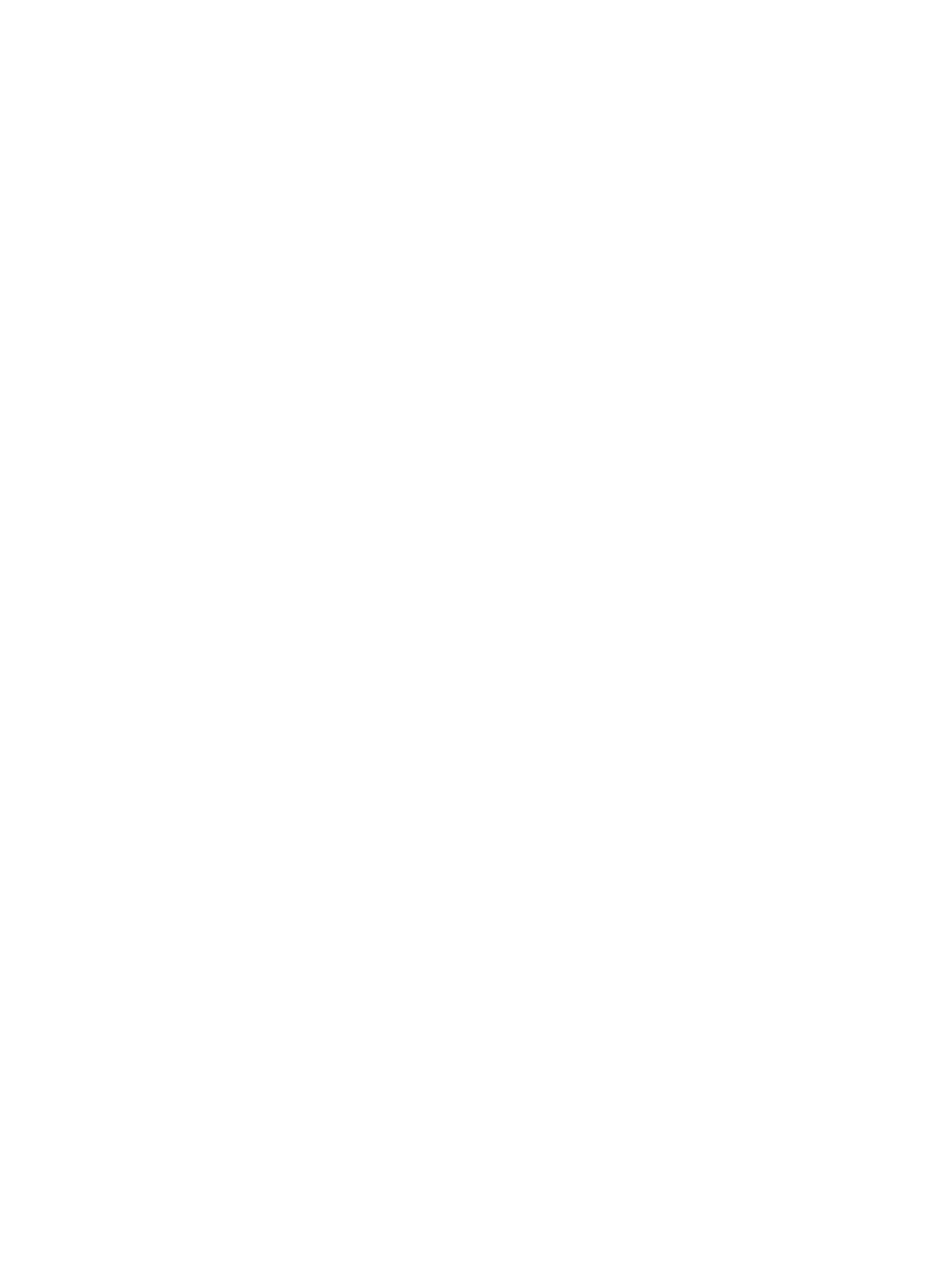
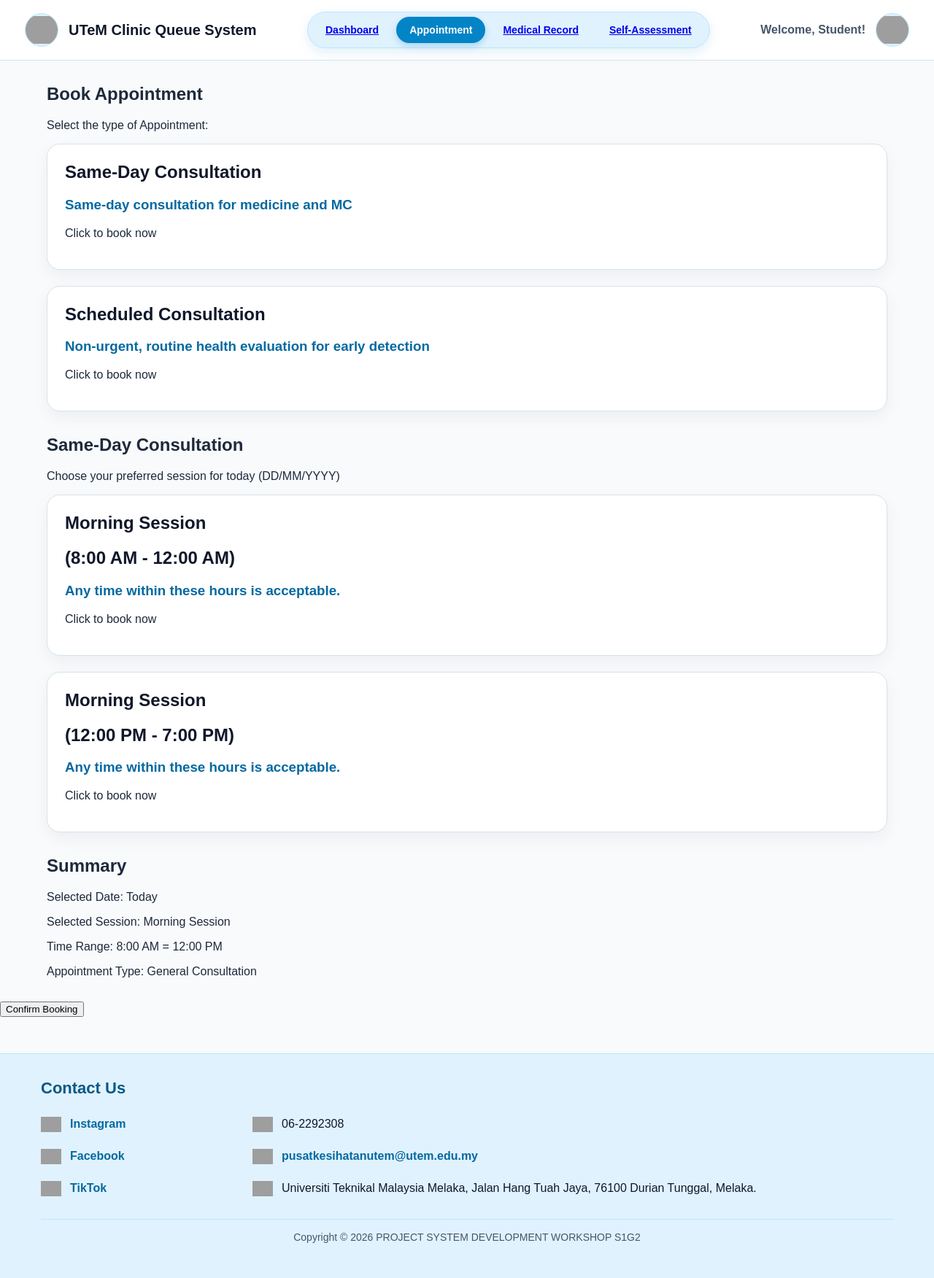
Before and after one commit to aufakamal/UTeM-Clinic-Queue-System, a PHP site: page /bookAppointment.html in a window 1280 px wide. Before the commit the page is empty. Shown: the whole page at 73% size. Before the commit the page ends 800 px from the top, so only its background shows below. Run offline with PHP 8.4, Linux system fonts and the light colour scheme; grey boxes are pictures that could not be loaded.

Commit message:
feat: set up project structure with initial patient HTML and CSS

```diff
--- a/patient/bookAppointment.html
+++ b/patient/bookAppointment.html
@@ -0,0 +1,134 @@
+<!DOCTYPE html>
+<html lang="en">
+<head>
+    <meta charset="UTF-8">
+    <meta name="viewport" content="width=device-width, initial-scale=1.0">
+    <link rel="stylesheet" href="style.css">
+    <title>UTeM Clinic Queue System</title>
+</head>
+
+<body>
+
+    <div id="header">
+        <div id="leftSection">
+            <button class="iconBtn">
+                <img class="icon" src="../images/backIconDark.png">
+            </button>
+
+            <h1>UTeM Clinic Queue System</h1>
+        </div>
+
+        <nav>
+            <ul>
+                <li><a href="dashboard.html">Dashboard</a></li>
+                <li class="dropdown active">
+                    Appointment
+                    <ul class="submenu">
+                        <li><a href="bookAppointment.html">Book Appointment</a></li>
+                        <li><a href="appointmentRecord.html">Appointment Record</a></li>
+                    </ul>
+                </li>
+                <li><a href="medicalRecord.html">Medical Record</a></li>
+                <li><a href="selfAssessment.html">Self-Assessment</a></li>
+            </ul>
+        </nav>
+
+        <div id="rightSection">
+            <h1>Welcome, Student!</h1>
+
+            <button class="iconBtn">
+                <img class="icon" id="profileIcon" src="../images/profileIconDark.png">
+            </button>
+        </div>
+    </div>
+
+    <section>
+        <h2>Book Appointment</h2>
+        <p>Select the type of Appointment:</p>
+        <article>
+            <h2>Same-Day Consultation</h2>
+            <h3>Same-day consultation for medicine and MC</h3>
+            <p>Click to book now</p>
+        </article>
+
+        <article>
+            <h2>Scheduled Consultation</h2>
+            <h3>Non-urgent, routine health evaluation for early detection</h3>
+            <p>Click to book now</p>
+        </article>
+    </section>
+
+    <section>
+        <h2>Same-Day Consultation</h2>
+        <p>Choose your preferred session for today (DD/MM/YYYY)</p>
+        <article>
+            <h2>Morning Session</h2>
+            <h2>(8:00 AM - 12:00 AM)</h2>
+            <h3>Any time within these hours is acceptable.</h3>
+            <p>Click to book now</p>
+        </article>
+        <article>
+            <h2>Morning Session</h2>
+            <h2>(12:00 PM - 7:00 PM)</h2>
+            <h3>Any time within these hours is acceptable.</h3>
+            <p>Click to book now</p>
+        </article>
+    </section>
+
+    <section>
+        <h2>Summary</h2>
+        <p>Selected Date: Today</p>
+        <p>Selected Session: Morning Session</p>
+        <P>Time Range: 8:00 AM = 12:00 PM</P>
+        <p>Appointment Type: General Consultation</p>
+    </section>
+
+    <button>Confirm Booking</button>
+
+    <footer>
+        <h2>Contact Us</h2>
+
+        <div class="footerGrid">
+            <div class="socialItem">
+                <a href="https://www.instagram.com/pusatkesihatanutem/?hl=en">
+                    <img class="icon" src="../images/instagramIcon.png" alt="Instagram Icon">
+                    <span>Instagram</span>
+                </a>
+            </div>
+
+            <div class="contactItem">
+                <img class="icon" src="../images/phoneIcon.png" alt="Phone Icon">
+                <span>06-2292308</span>
+            </div>
+
+            <div class="socialItem">
+                <a href="https://www.facebook.com/PusatKesihatanUTeM/">
+                    <img class="icon" src="../images/facebookIcon.png" alt="Facebook Icon">
+                    <span>Facebook</span>
+                </a>
+            </div>
+
+            <div class="contactItem">
+                <img class="icon" src="../images/emailIcon.png" alt="Email Icon">
+                <a href="mailto:pusatkesihatanutem@utem.edu.my">pusatkesihatanutem@utem.edu.my</a>
+            </div>
+
+            <div class="socialItem">
+                <a href="https://www.tiktok.com/@utempku">
+                    <img class="icon" src="../images/tiktokIcon.png" alt="TikTok Icon">
+                    <span>TikTok</span>
+                </a>
+            </div>
+
+            <div class="contactItem">
+                <img class="icon" src="../images/LocationIcon.png" alt="Location Icon">
+                <span>Universiti Teknikal Malaysia Melaka, Jalan Hang Tuah Jaya, 76100 Durian Tunggal, Melaka.</span>
+            </div>
+        </div>
+
+        <p class="copyright">
+            Copyright &copy; 2026 PROJECT SYSTEM DEVELOPMENT WORKSHOP S1G2
+        </p>
+    </footer>
+</body>
+</html>
--- a/patient/style.css
+++ b/patient/style.css
@@ -99,7 +99,7 @@ nav {
 }
 
 nav > ul {
-    list-style: none;
+    list-style-type: none;
     margin: 0;
     padding: 0;
 
@@ -117,6 +117,7 @@ nav li {
     color: #0369A1;
     font-size: 14px;
     font-weight: 600;
+    /* text-decoration: none; */
 
     cursor: pointer;
     transition: 0.25s ease;
```
Also changed, not shown: patient/dashboard.html (+5 -5 lines).
